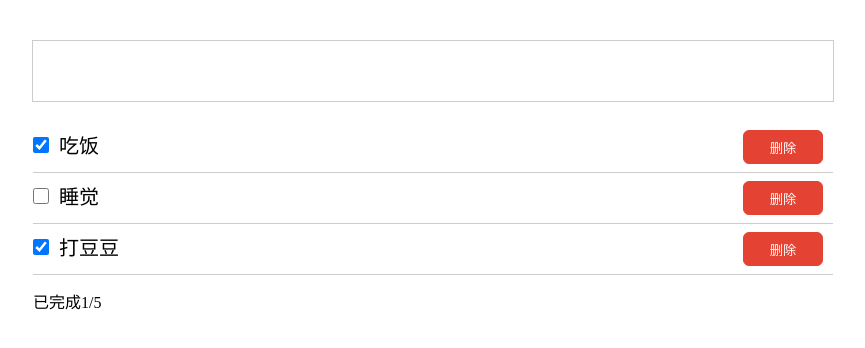
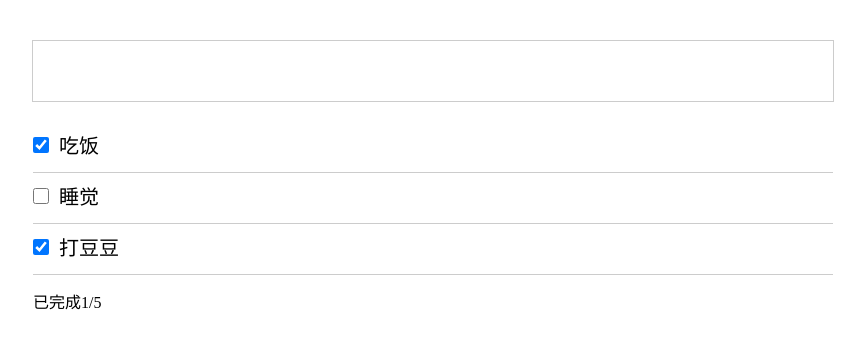
Before and after one commit to LewisLen/Recording, a React (Create React App) app in the folder React/React-cli/: page /todo in a window 1280 px wide. Shown: the top 348 px of the page, without its empty margins (207-1072 px from the left). Built offline with nearby package versions, Linux system fonts and the light colour scheme.

Commit message:
add:添加li鼠标跟随样式

```diff
--- a/React/React-cli/src/component/item/index.jsx
+++ b/React/React-cli/src/component/item/index.jsx
@@ -2,16 +2,27 @@ import React, { Component } from 'react';
 import './index.css';
 
 export default class Item extends Component {
+  state = {
+    mouseFlag: false
+  }
+  // 直接传值，用高阶函数回调
+  handleMouse = (flag) => {
+    return () => {
+      // console.log(flag)
+      this.setState({
+        mouseFlag:flag
+      })
+    }
+  }
   render() {
-    console.log(this.props)
     const {id,name,done} = this.props;
     return (
-        <li className="todo-item" key={id}>
+        <li className="todo-item" key={id} onMouseEnter={this.handleMouse(true)} onMouseLeave={this.handleMouse(false)} style={{backgroundColor: this.state.mouseFlag?"#ddd":"#fff"}}>
           <label>
             <input type="checkbox" defaultChecked={done}/>
             <span>{name}</span>
           </label>
-          <button>删除</button>
+          <button style={{display: this.state.mouseFlag?"block":"none"}}>删除</button>
         </li>
     )
   }
```
